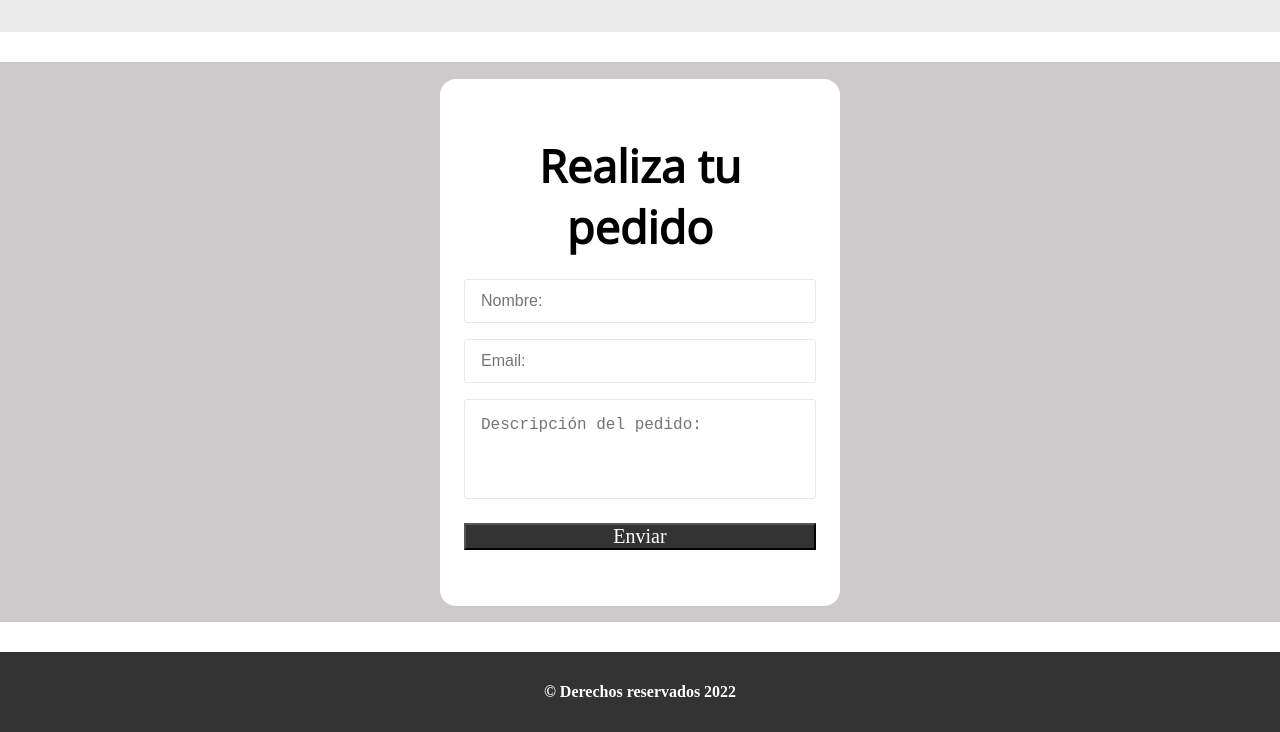
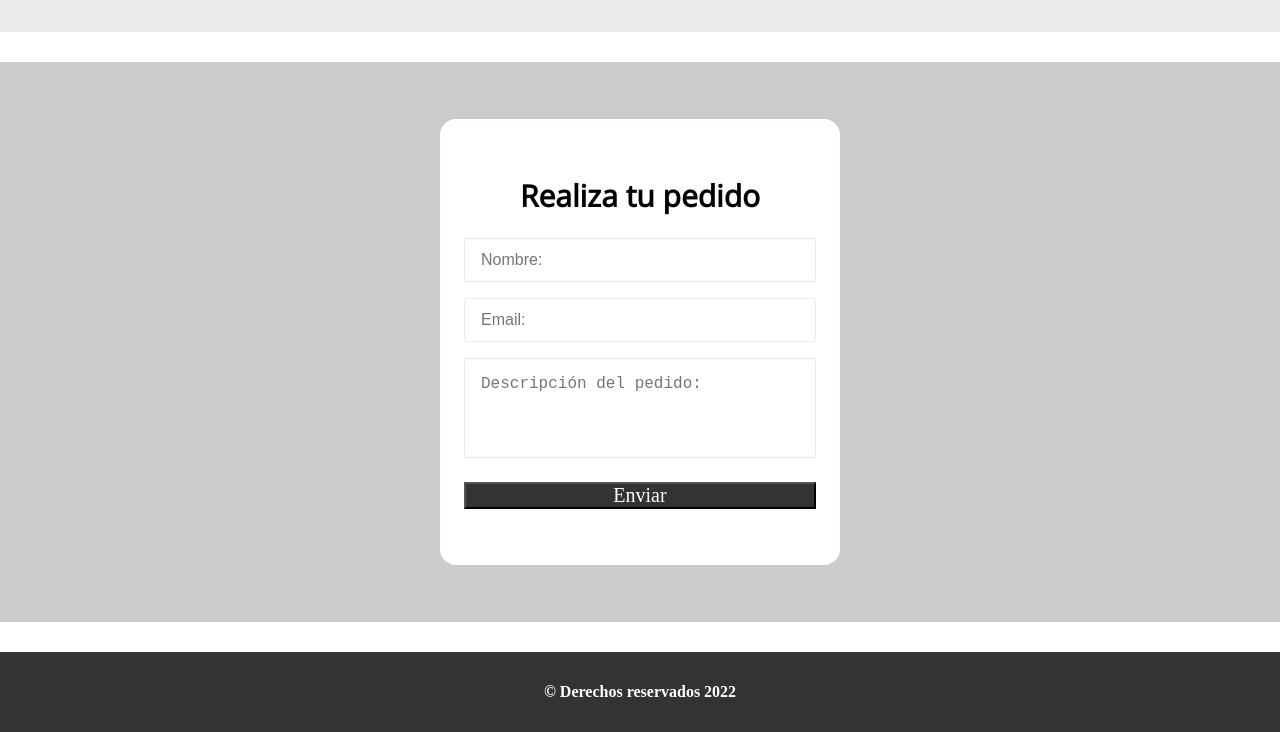
Before and after one commit to ManuelColmenares/proyecto-coder, a plain HTML site: page pages/pedido.html in a window 1280 px wide. Shown: the part 118-850 px from the top of the page. Drawn offline with nearby package versions, Linux system fonts and the light colour scheme; a web font is replaced by a local one.

Commit message:
Modificación del title de cada una de las páginas y del font-size del h2 de la página pedido.html

```diff
--- a/css/main.css
+++ b/css/main.css
@@ -50,7 +50,6 @@ box-sizing: border-box;
     justify-content: center;
     padding: 0;
     margin: 0;
-
 }
 .menu li {
     margin-right: 15px;
@@ -232,7 +231,7 @@ button {
 .formulario-contenedor h2 {
     text-align: center;
     font-family: 'Open Sans', sans-serif;
-    font-size: 45px;
+    font-size: 30px;
     margin-bottom: 6px;
 }
 .formulario-input{
--- a/pages/pedido.html
+++ b/pages/pedido.html
@@ -25,7 +25,7 @@
 
     <!-- styles -->
     <link rel="stylesheet" href="../css/main.css" />
-    <title>Document</title>
+    <title>Dulce y Crujiente</title>
   </head>
   <body>
     <header class="cabecera">
```
Also changed, not shown: pages/contacto.html (+1 -1 lines), pages/pasteles.html (+1 -1 lines), pages/sobremi.html (+1 -1 lines).
